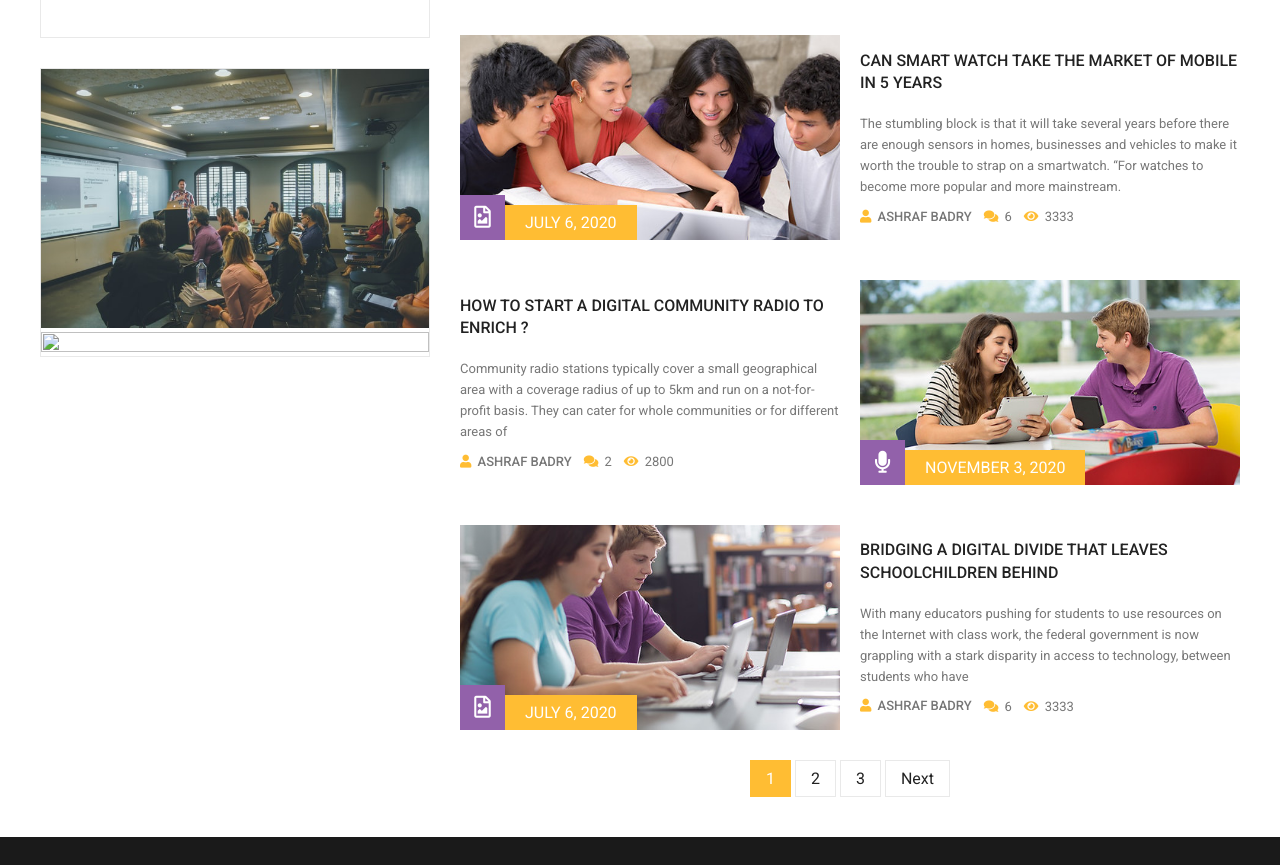
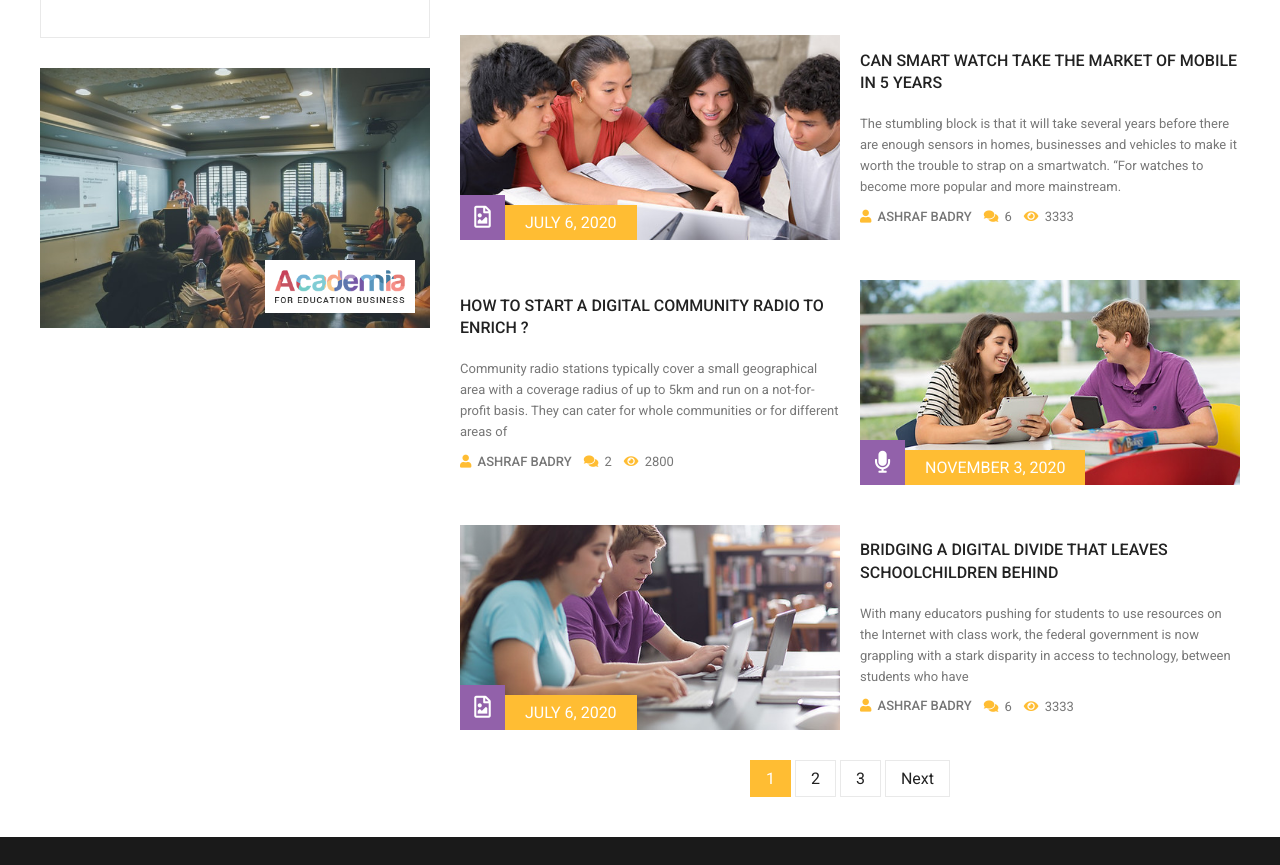
Before and after one commit to nguyencaohieu26/Execellent_Coach, a plain HTML site: page blog.html in a window 1280 px wide. Shown: the part 1686-2551 px from the top of the page. Drawn offline with nearby package versions, Linux system fonts and the light colour scheme.

Commit message:
Blog fix1

```diff
--- a/assets/css/Blog/blog.css
+++ b/assets/css/Blog/blog.css
@@ -248,19 +248,26 @@
 }
 /* banner */
 .blog-banner {
-  overflow: hidden;
+  position: relative;
+  border: 0;
+}
+.banner-logo {
+  position: absolute;
+  bottom: 1.5rem;
+  right: 1.5rem;
+}
+.banner-logo img {
+  max-width: 15rem;
+  display: inline-block;
+  padding: 1rem;
+  background-color: white;
 }
 .blog-banner a {
   display: inline-block;
   width: 100%;
   height: 100%;
 }
-.blog-banner img {
-  transition: all 0.4s ease-out;
-}
-.blog-banner:hover img {
-  transform: rotate(5deg) scale(1.2);
-}
+
 /* blog panigation */
 .blog__panigation {
   width: 100%;
--- a/blog.html
+++ b/blog.html
@@ -351,7 +351,7 @@
                   />
                 </a>
                 <div class="banner-logo">
-                  <img src="" alt="" />
+                  <img src="assets/image/Academica_logo.png" alt="logo" />
                 </div>
               </div>
             </div>
```
